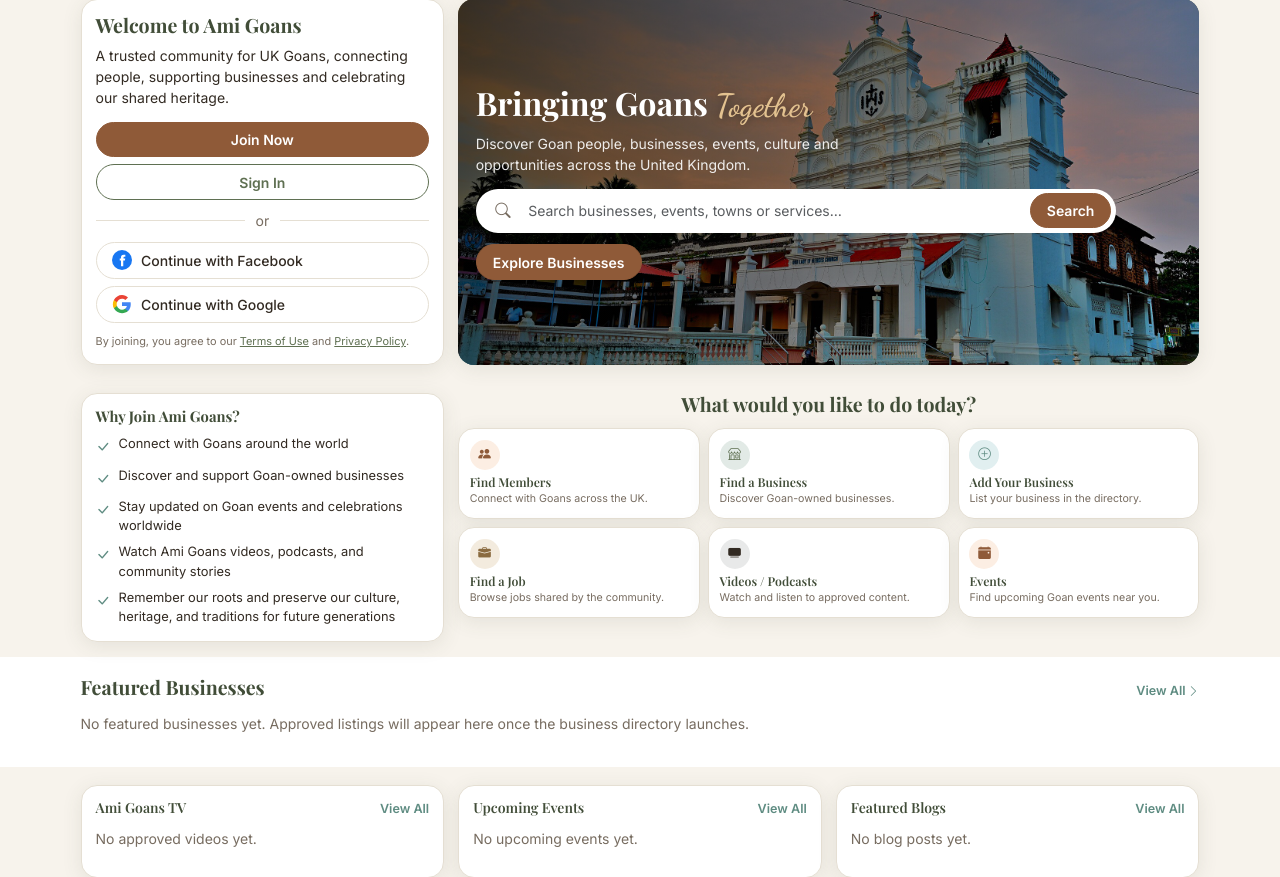
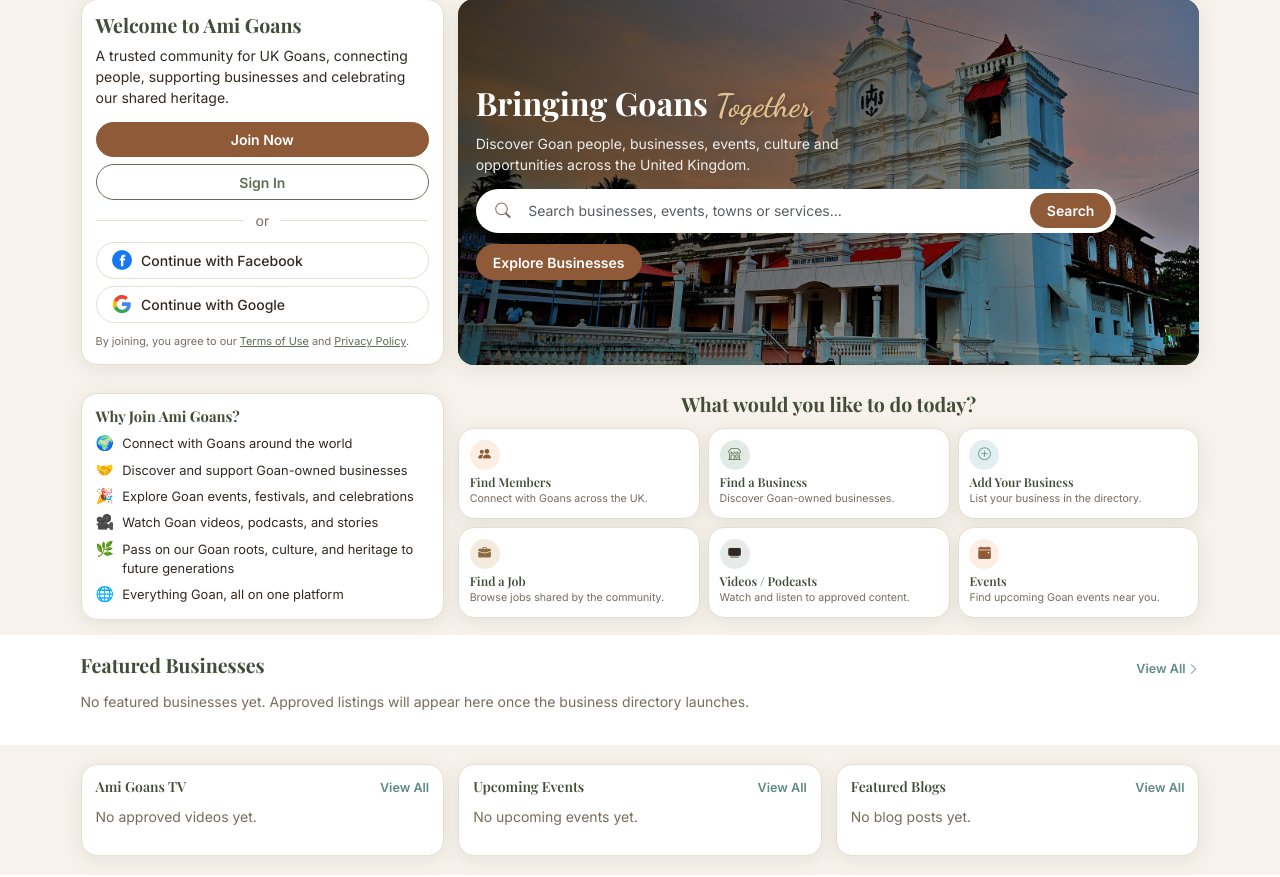
Before and after one commit to osmond361361/AmiGoans, a Flask app: page / in a window 1280 px wide. Shown: the part 126-1003 px from the top of the page. Run offline with Flask 3, Linux system fonts and the light colour scheme.

Commit message:
Swap Why Join bullets to emoji icons with updated copy

```diff
--- a/app/static/css/style.css
+++ b/app/static/css/style.css
@@ -324,6 +324,12 @@ a {
   flex-shrink: 0;
   margin-top: 0.15rem;
   font-size: 1.05rem;
+}
+
+.ag-why-join-emoji {
+  flex-shrink: 0;
+  font-size: 1.05rem;
+  line-height: 1.3;
 }
 
 .ag-hero-panel {
--- a/app/templates/main/home.html
+++ b/app/templates/main/home.html
@@ -85,11 +85,12 @@
         <div class="ag-card ag-why-join-card">
           <h2 class="ag-heading-serif ag-why-join-heading">Why Join Ami Goans?</h2>
           <ul class="ag-why-join-list">
-            <li>{{ icon("check") }} Connect with Goans around the world</li>
-            <li>{{ icon("check") }} Discover and support Goan-owned businesses</li>
-            <li>{{ icon("check") }} Stay updated on Goan events and celebrations worldwide</li>
-            <li>{{ icon("check") }} Watch Ami Goans videos, podcasts, and community stories</li>
-            <li>{{ icon("check") }} Remember our roots and preserve our culture, heritage, and traditions for future generations</li>
+            <li><span class="ag-why-join-emoji" aria-hidden="true">🌍</span> Connect with Goans around the world</li>
+            <li><span class="ag-why-join-emoji" aria-hidden="true">🤝</span> Discover and support Goan-owned businesses</li>
+            <li><span class="ag-why-join-emoji" aria-hidden="true">🎉</span> Explore Goan events, festivals, and celebrations</li>
+            <li><span class="ag-why-join-emoji" aria-hidden="true">🎥</span> Watch Goan videos, podcasts, and stories</li>
+            <li><span class="ag-why-join-emoji" aria-hidden="true">🌿</span> Pass on our Goan roots, culture, and heritage to future generations</li>
+            <li><span class="ag-why-join-emoji" aria-hidden="true">🌐</span> Everything Goan, all on one platform</li>
           </ul>
         </div>
       </div>
```
